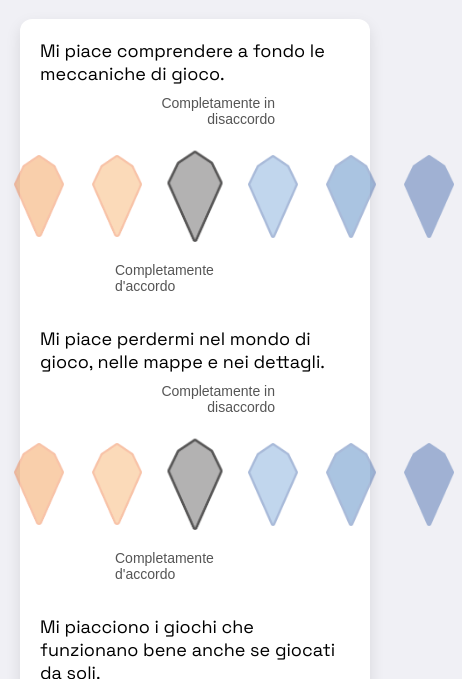
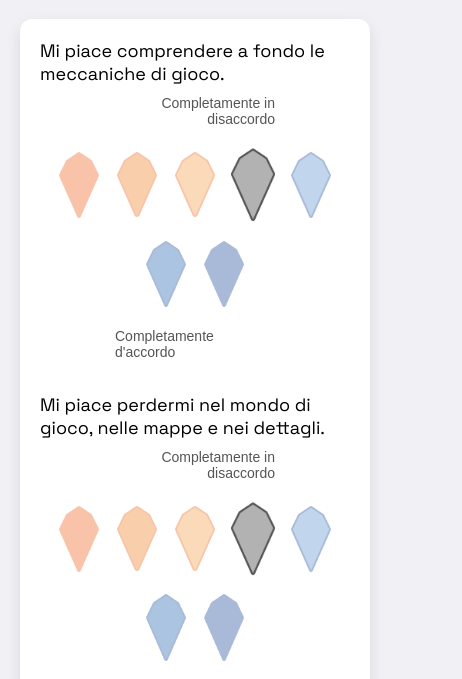
Before and after one commit to lucregalli/personalit-test, a plain HTML site: page index.html in a window 390 px wide. Shown: the part 149-828 px from the top of the page, 462 px wide, since content can reach past the window. Drawn offline with Linux system fonts and the light colour scheme; a web font is replaced by a local one.

Commit message:
sistemazione

```diff
--- a/style.css
+++ b/style.css
@@ -175,12 +175,14 @@ h1 {
 
   .levels {
     justify-content: center;
-    gap: 12px;
+    gap: 8px;             /* leggermente più piccolo */
+    flex-wrap: wrap;       /* permette di andare su più righe */
   }
 
   .level img {
-    width: 50px;   /* più grande per touch */
-    padding: 8px;
+    width: 40px;           /* dimensione leggermente ridotta */
+    height: auto;
+    padding: 5px;
   }
 
   #submit-btn {
```
